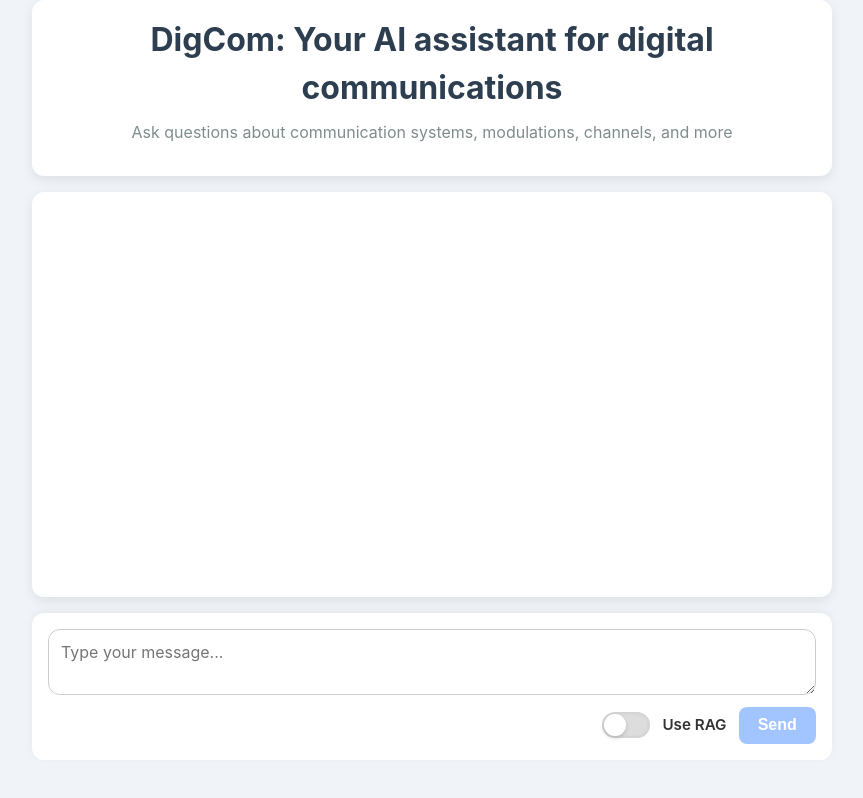
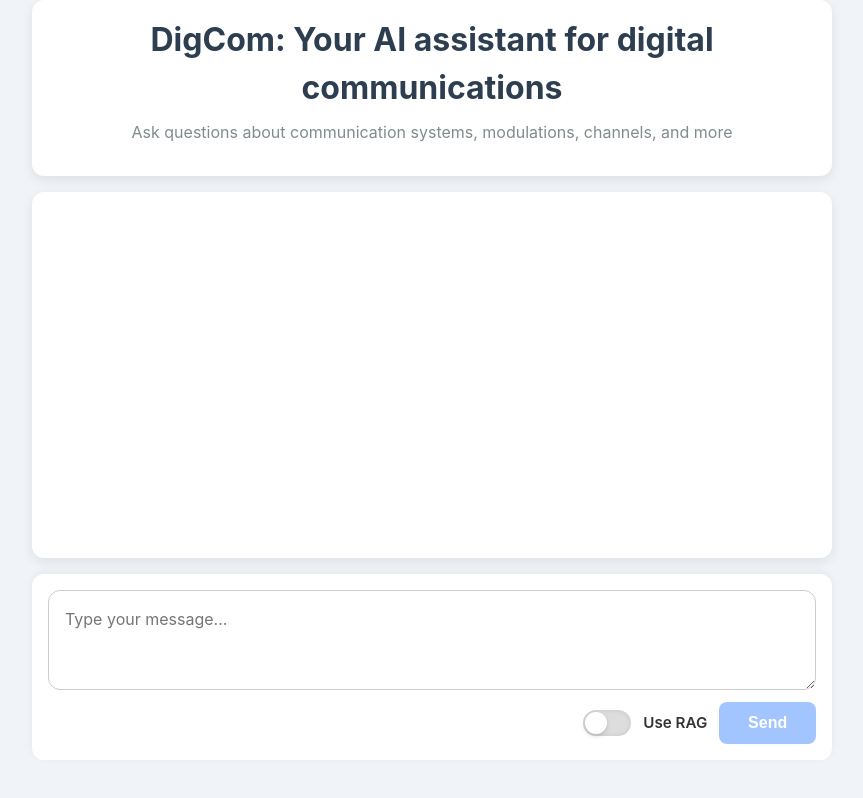
Before and after one commit to sergarlop2/chatbot_frontend, a React (Vite) app: page / in a window 1280 px wide. Shown: the whole page, without its empty margins (208-1071 px from the left). Built offline with nearby package versions, Linux system fonts and the light colour scheme; the HTML template or start-up script is replaced by a standard one.

Commit message:
Improve button CSS

```diff
--- a/src/App.css
+++ b/src/App.css
@@ -96,14 +96,17 @@
 .chat-input textarea {
   flex: 1 1 100%;
   resize: vertical;
-  min-height: 60px;
-  padding: 0.75rem;
+  min-height: 100px;
+  padding: 1rem;
   font-size: 1rem;
-  border: 1px solid #ccc;
+  border: 1.25px solid #ccc;
   border-radius: var(--radius);
   font-family: inherit;
   width: 100%;
   box-sizing: border-box;
+  transition: border-color 0.25s ease, box-shadow 0.25s ease;
+  line-height: 1.5;
+  min-width: 0;
 }
 
 .chat-input label {
@@ -120,10 +123,11 @@
 }
 
 .chat-input button {
-  padding: 0.6rem 1.2rem;
+  padding: 0.75rem 1.8rem;
   font-size: 1rem;
   font-weight: bold;
   background-color: var(--color-button);
+  border-radius: 14px;
   color: white;
   border: none;
   border-radius: 8px;
```
